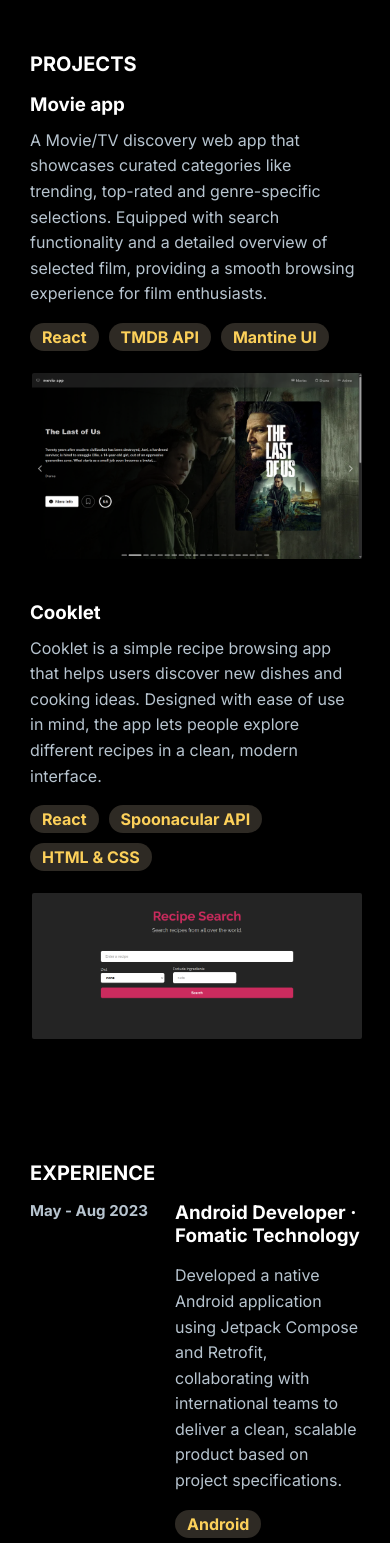
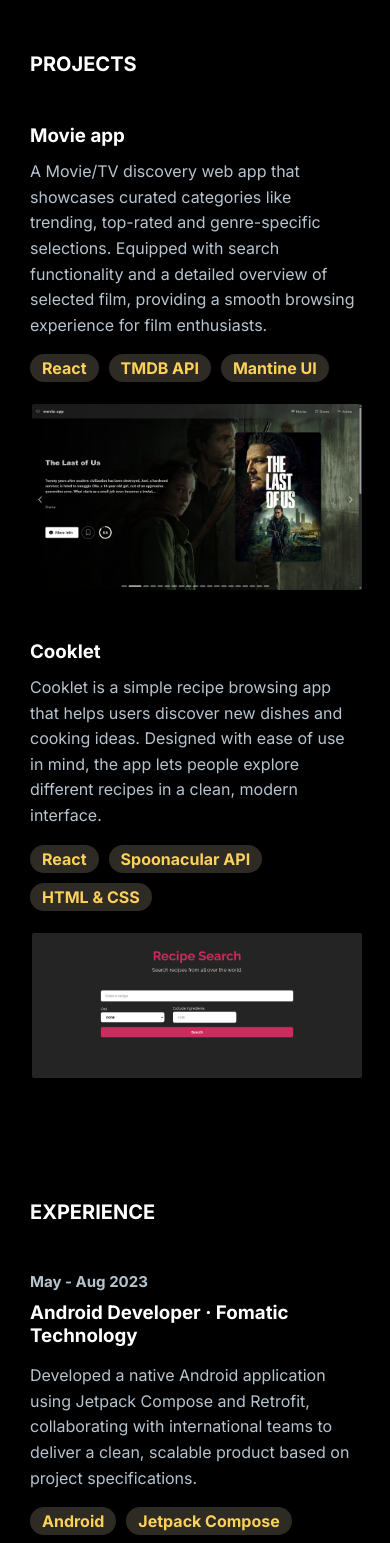
Before and after one commit to Chai4523/portfolio, a React (Vite) app: page / in a window 390 px wide. Shown: the part 1300-2843 px from the top of the page. Built offline with nearby package versions, Linux system fonts and the light colour scheme.

Commit message:
1. fix mobile view experience section date and description flex direction 2. responsive view margin adjustment

```diff
--- a/src/index.css
+++ b/src/index.css
@@ -284,6 +284,14 @@ a {
     max-width: 440px;
   }
 
+  .card {
+    margin-top: 40px;
+  }
+
+  .img-container {
+    margin-top: 48px;
+  }
+
   .status {
     margin: 60px 0 20px;
   }
@@ -306,6 +314,13 @@ a {
       max-width: 300px;
     }
 
+    .card {
+      flex-direction: column;
+      row-gap: 10px;
+      margin-top: 48px;
+      margin-bottom: 40px;
+    }
+
     .img-container {
       flex-direction: column-reverse;
     }
```
